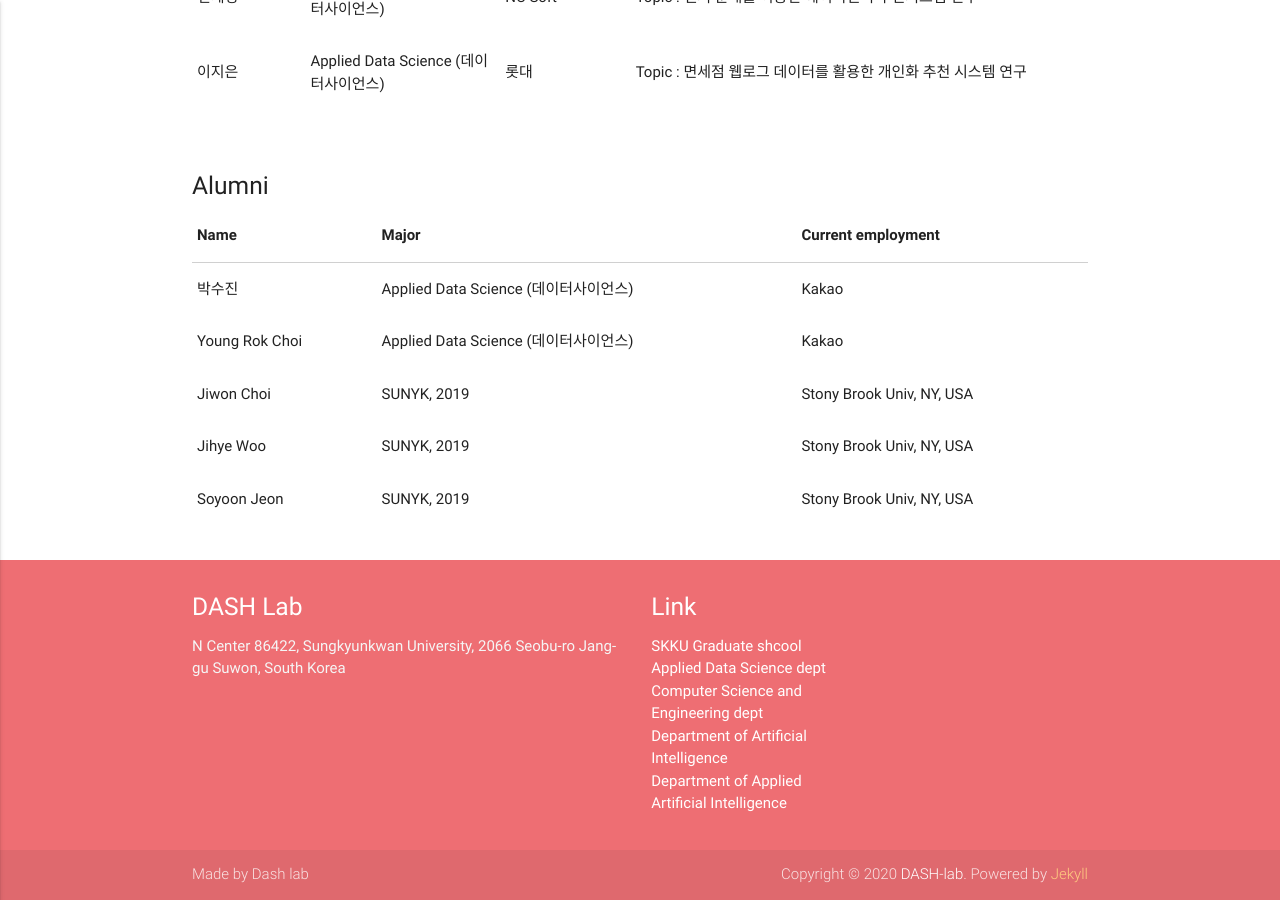
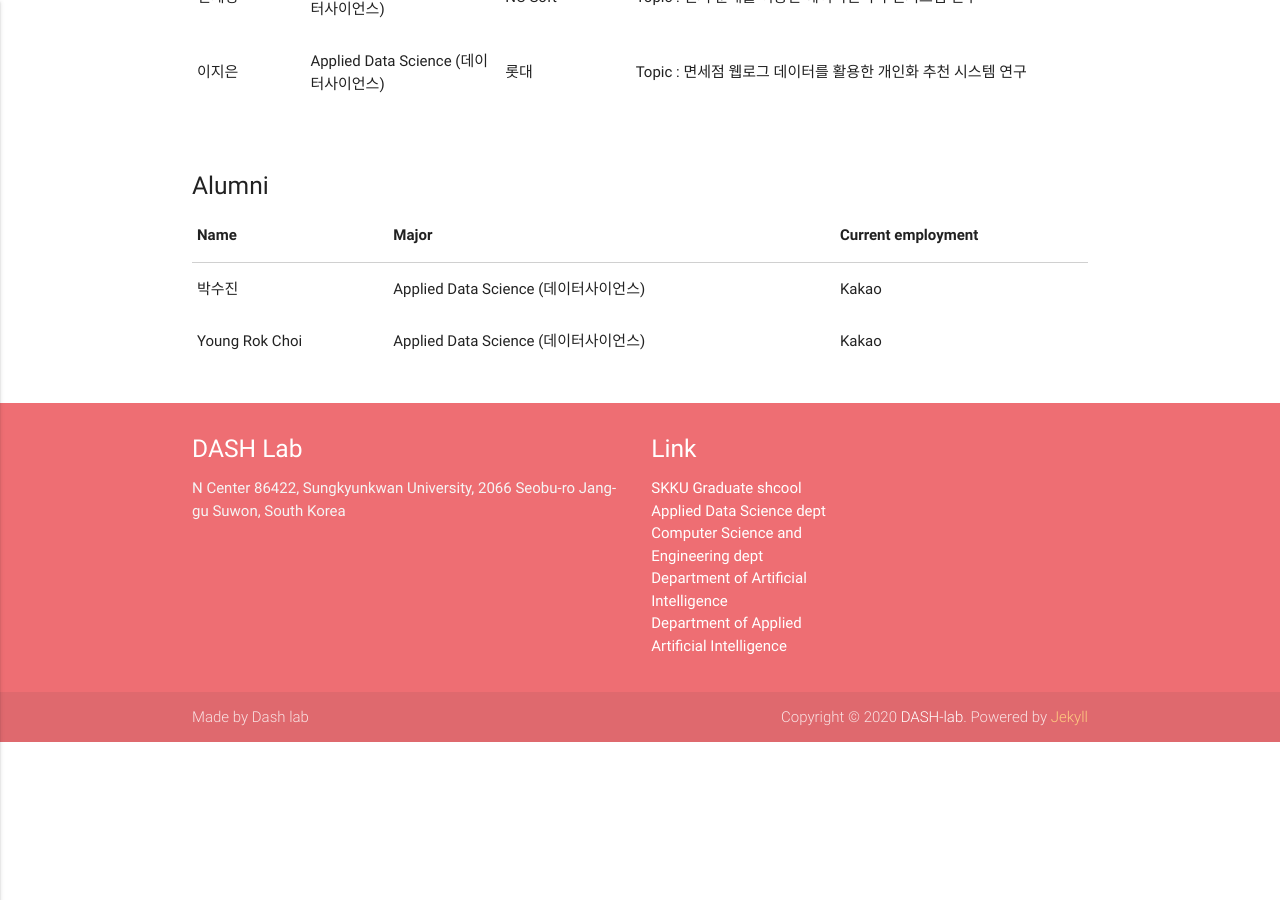
Before and after one commit to Yurim990507/DASH-Lab.github.io, a Jekyll site: the page built from example3.md, in a window 1280 px wide and 900 px high, scrolled down 3782 px. Built offline with Jekyll 4.4.1, drawn with Linux system fonts in a browser that asks for light colours; after the commit the page ends 4524 px from its top, so only the background shows below that.

Commit message:
Update example3.md

```diff
--- a/example3.md
+++ b/example3.md
@@ -303,21 +303,6 @@ permalink: /Members/
                   <td>Applied Data Science (데이터사이언스)</td>
                   <td>Kakao</td>
                 </tr>
-                <tr>
-                  <td>Jiwon Choi</td>
-                  <td>SUNYK, 2019</td>
-                  <td>Stony Brook Univ, NY, USA</td>
-                </tr>
-                <tr>
-                  <td>Jihye Woo</td>
-                  <td>SUNYK, 2019</td>
-                  <td>Stony Brook Univ, NY, USA</td>
-                </tr>
-                <tr>
-                  <td>Soyoon Jeon</td>
-                  <td>SUNYK, 2019</td>
-                  <td>Stony Brook Univ, NY, USA</td>
-                </tr>
               </tbody>
             </table>
           </div>
```
